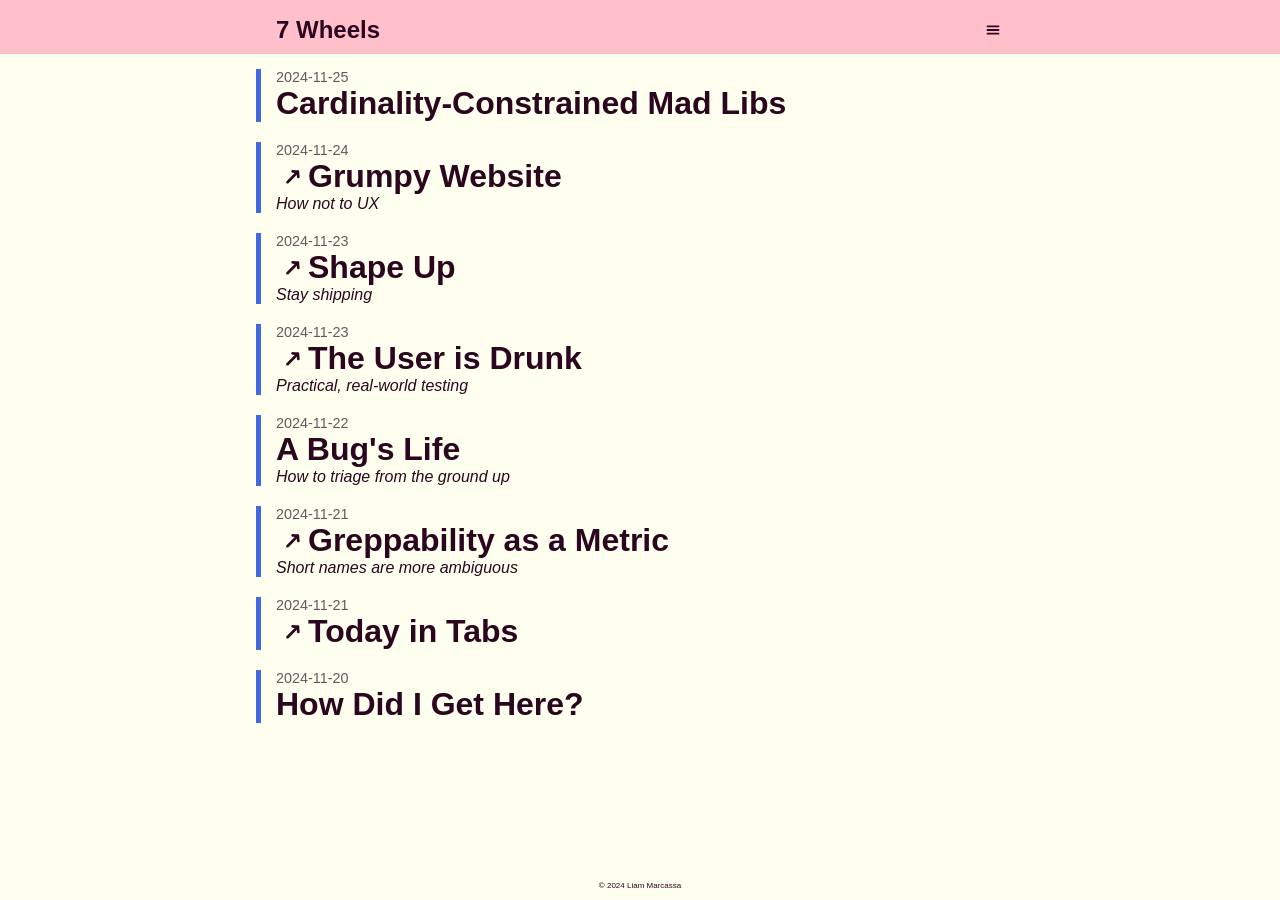
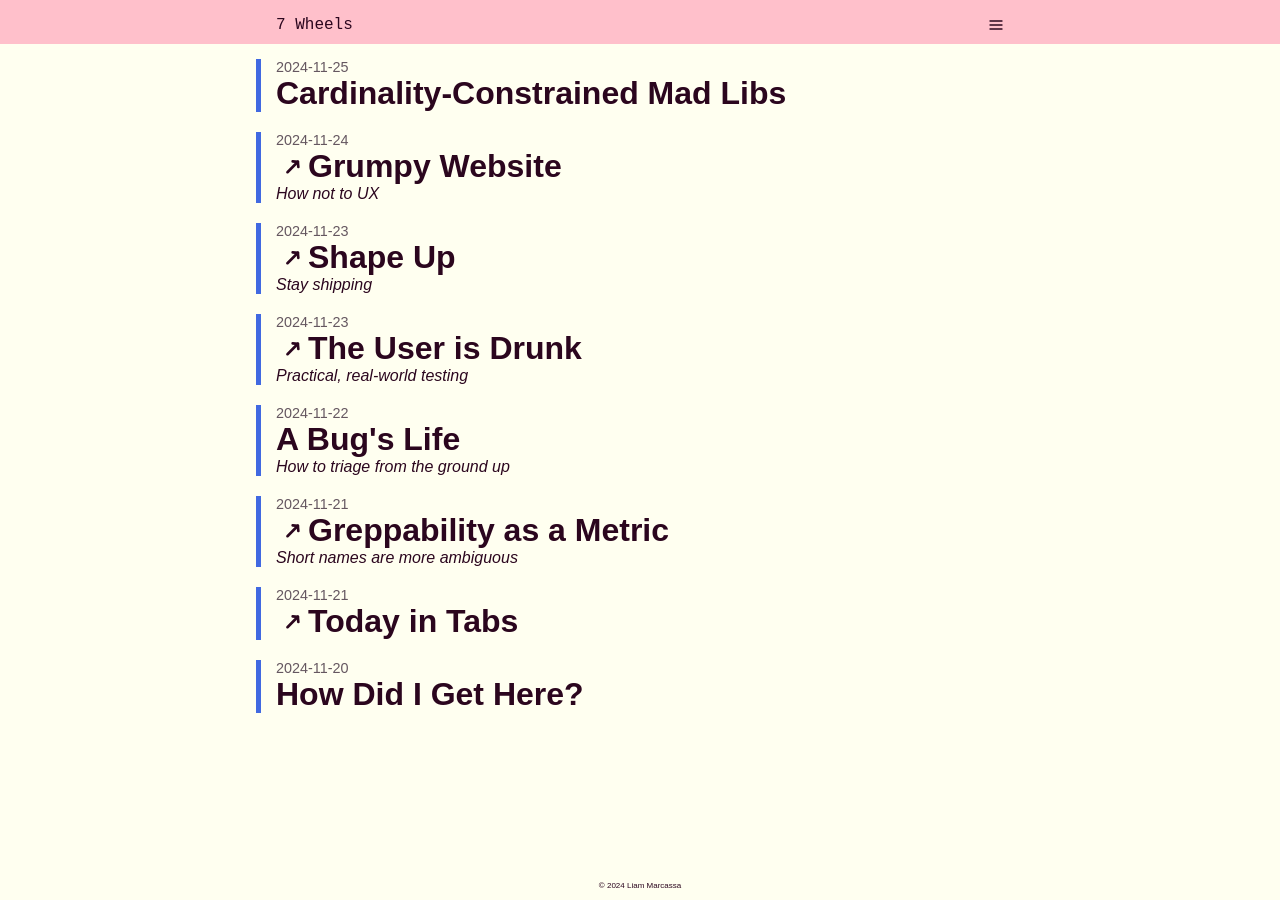
Before and after one commit to cruncha-cruncha/blag, a Jekyll site: the page built from index.html, in a window 1280 px wide. Built offline with Jekyll 4.4.1, drawn with Linux system fonts in a browser that asks for light colours; the list of posts is cut into pages by our own code.

Commit message:
smaller header

```diff
--- a/_sass/main.scss
+++ b/_sass/main.scss
@@ -84,14 +84,20 @@ header {
     @media (max-width: $md) {
       padding: 12px 10px 10px 10px;
     }
+
+    h2 {
+      font-family:'Courier New', Courier, monospace;
+      font-size: 1rem;
+      font-weight: normal;
+    }
   }
 
   #nav-btn {
     background: none;
     background-image: url($base-url + "/assets/img/align-justify-svgrepo-com.svg");
-    background-size: 1.4em;
-    width: 1.4em;
-    height: 1.4em;
+    background-size: 1em;
+    width: 1em;
+    height: 1em;
     color: inherit;
     border: none;
     padding: 0;
```
Also changed, not shown: assets/img/align-justify-svgrepo-com.svg.
